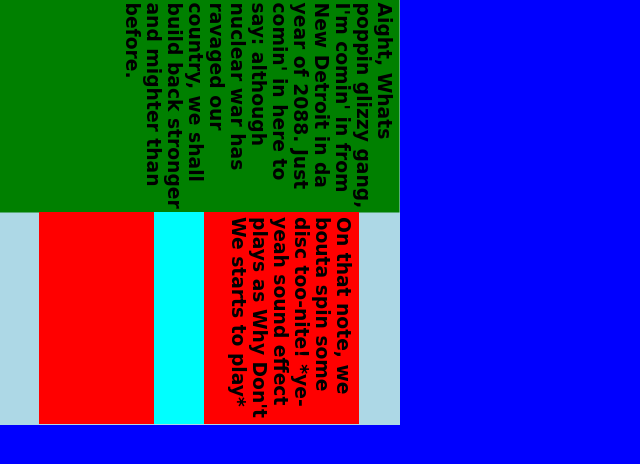
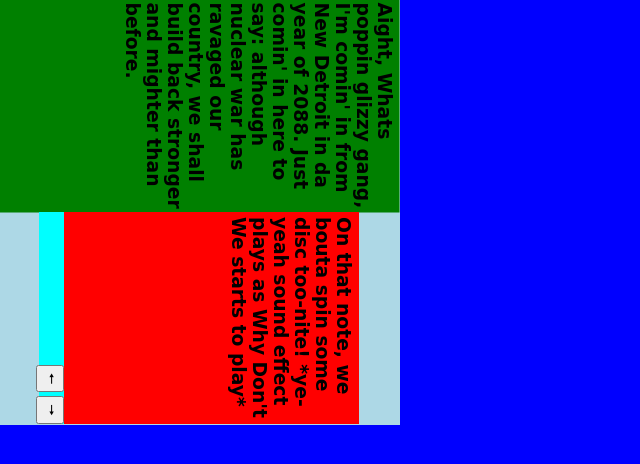
Before and after one commit to Frigobodig/3dsReader, a plain HTML site: page index.html in a window 1280 px wide. Shown: the whole page, without its empty margins (0-640 px from the left). Drawn offline with Linux system fonts and the light colour scheme; a script that the page names is missing.

Commit message:
Update index.html

```diff
--- a/index.html
+++ b/index.html
@@ -64,11 +64,16 @@
             margin-left: auto;
         }
 
+        #textDiv {
+            height: calc(100% - 25px);
+        }
+
         #buttonsDiv {
-            height: 50px;
+            height: 25px;
             width: auto;
-            right: calc(100% - 50px);
             background-color: aqua;
+
+            text-align: right;
         }
     </style>
 </head>
@@ -82,10 +87,15 @@
             </h3>
         </div>
         <div id="diveBtm">
-            <h3 id="topText">On that note, we bouta spin some disc too-nite! *ye-yeah sound effect plays as Why Don't We
-                starts to play*
-            </h3>
+            <div id="textDiv">
+                <h3 id="topText">On that note, we bouta spin some disc too-nite! *ye-yeah sound effect plays as Why
+                    Don't We
+                    starts to play*
+                </h3>
+            </div>
             <div id="buttonsDiv">
+                <button>🠔</button>
+                <button>🠖</button>
             </div>
         </div>
     </div>
```
